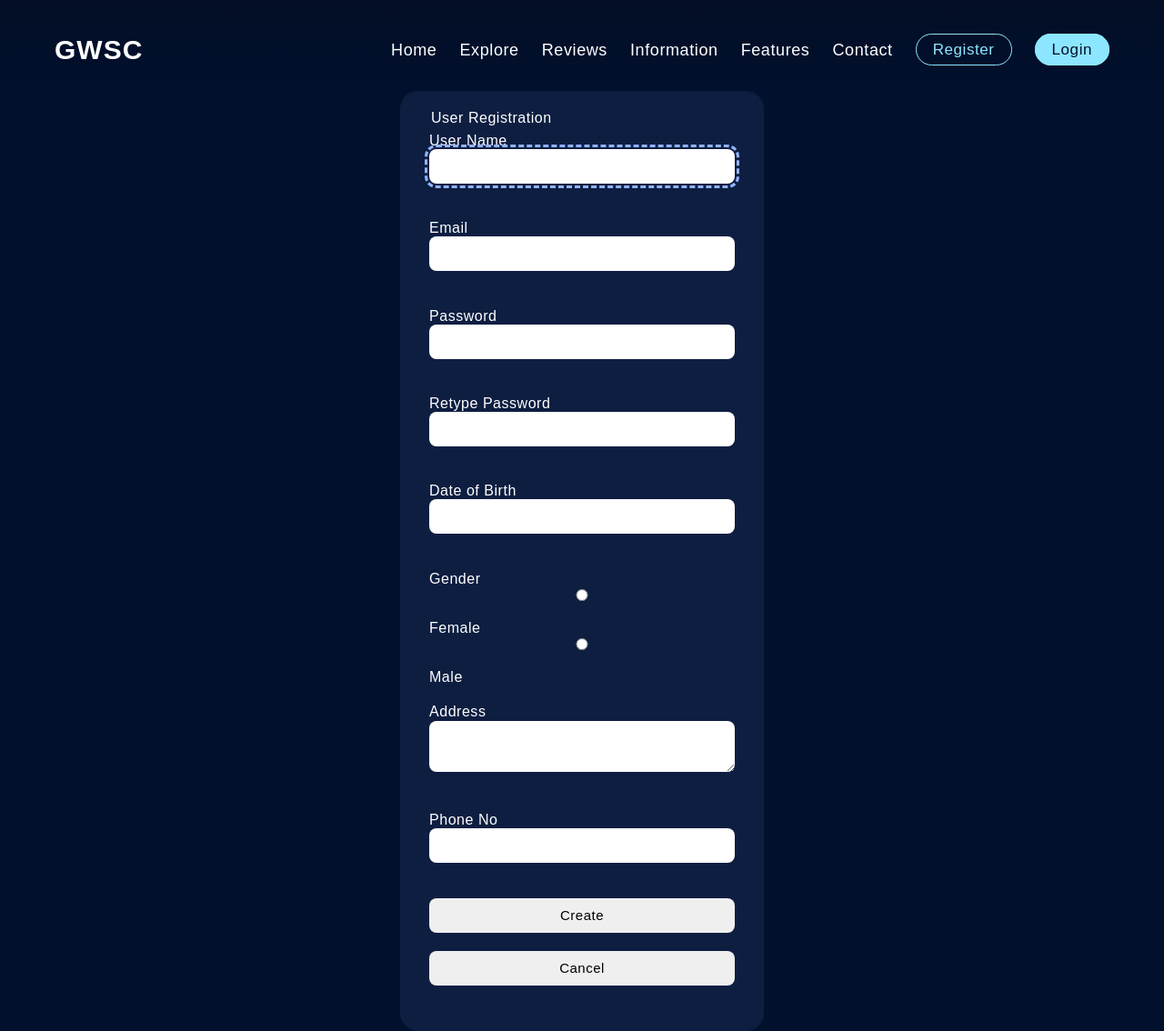
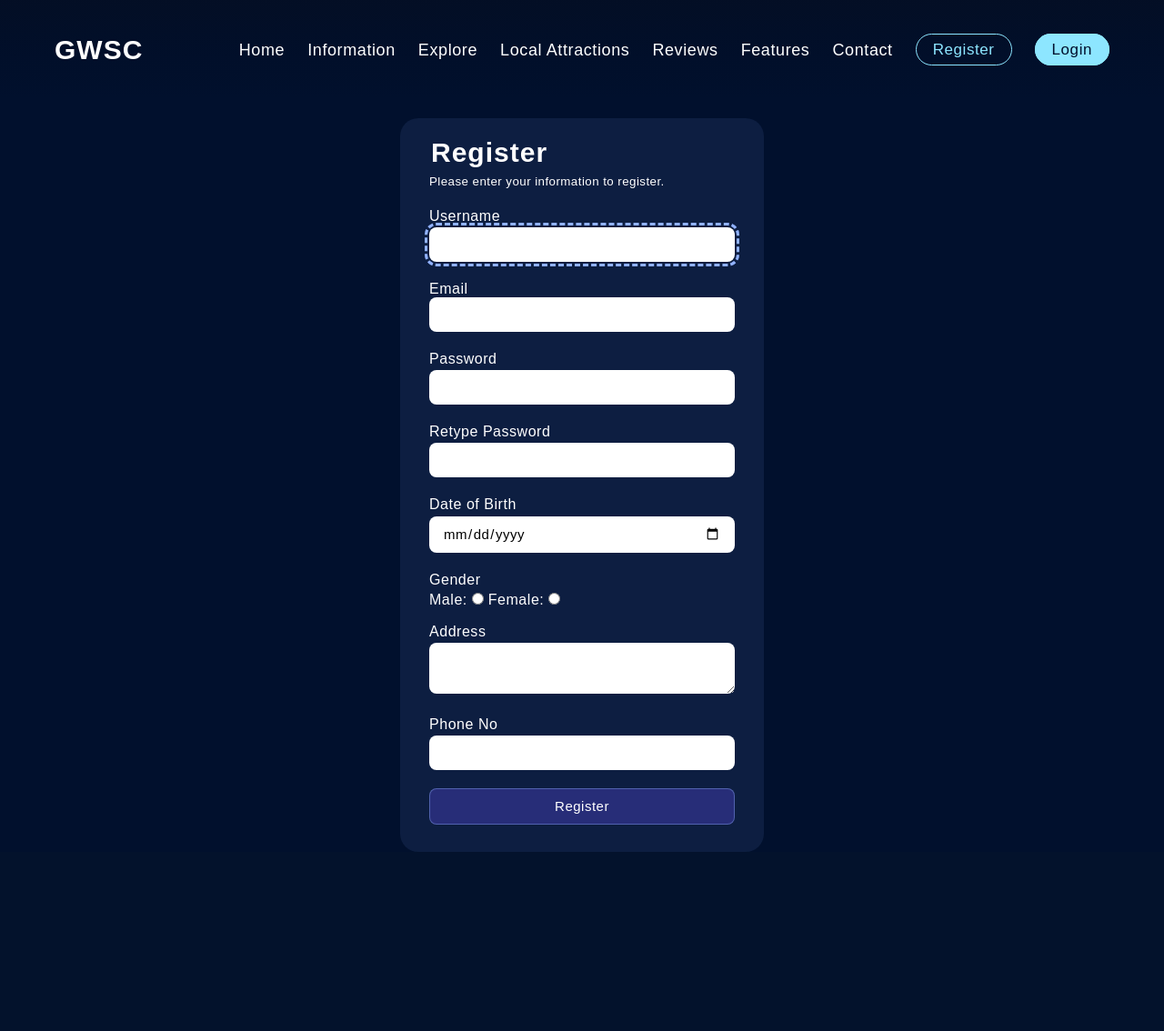
Before and after one commit to ZeyarPaing/wild-camping-website, a PHP site: page /register.php in a window 1280 px wide. Shown: the whole page at 91% size. After the commit the page ends 937 px from the top, so only its background shows below. Run offline with PHP 8.4, Linux system fonts and the light colour scheme; a stand-in replaces the project's code that opens the database connection; some web fonts are replaced.

Commit message:
feat: register code

```diff
--- a/explore.php
+++ b/explore.php
@@ -69,7 +69,7 @@ metaHead("Explore", "Explore campsites");
     </div>
 
 
-    <section class="campsites contain-y">
+    <section class="campsites">
       <div class="container">
 
         <h2>Campsites</h2>
--- a/register.php
+++ b/register.php
@@ -1,6 +1,7 @@
 <?php
-include_once 'mysqli_connection.php';
 include_once 'utils.php';
+include_once 'db_connection.php';
+
 $errormessage = "";
 $username = "";
 $email = "";
@@ -13,7 +14,7 @@ $phoneno = "";
 function valid_email($email)
 {
     global $connection;
-    $statement = mysqli_prepare($connection, "SELECT email FROM customer WHERE email = ? UNION SELECT email FROM admin WHERE email = ?");
+    $statement = mysqli_prepare($connection, "SELECT email FROM user WHERE email = ? UNION SELECT email FROM admin WHERE email = ?");
     mysqli_stmt_bind_param($statement, "ss", $email, $email);
     mysqli_stmt_execute($statement);
     mysqli_stmt_store_result($statement);
@@ -27,28 +28,23 @@ function valid_email($email)
 if (isset($_POST["create"])) {
     $username = $_POST["username"];
     $email = trim($_POST["email"]);
-    $dob = $_POST["birthday"];
+    $dob = $_POST["dateofbirth"];
     $gender = $_POST["gender"];
     $address = $_POST["address"];
     $phoneno = $_POST["phoneno"];
-    $pass = password_hash($_POST["pass"], PASSWORD_DEFAULT);
+    $pass = password_hash($_POST["password"], PASSWORD_DEFAULT);
+    $cpass = password_hash($_POST["cpassword"], PASSWORD_DEFAULT);
+    if ($_POST["password"] != $_POST["cpassword"]) {
+        echo '<script>alert("Password not match");window.navigation.back();</script>';
+    }
 
     if (valid_email($email)) {
-        $statement = mysqli_prepare($connection, "INSERT INTO customer(customername,email,password,dateofbirth,gender,address,phoneno) VALUES(?,?,?,?,?,?,?)");
+        $statement = mysqli_prepare($connection, "INSERT INTO user (username,email,password,dateofbirth,gender,address,phoneno) VALUES(?,?,?,?,?,?,?)");
         mysqli_stmt_bind_param($statement, "sssssss", $username, $email, $pass, $dob, $gender, $address, $phoneno);
         mysqli_stmt_execute($statement);
-        echo '<script>alert("Customer Registration Success");location.assign("index.php");</script>';
-
-        $errormessage = "";
-        $username = "";
-        $email = "";
-        $pass = "";
-        $dob = "";
-        $gender = "";
-        $address = "";
-        $phoneno = "";
+        echo '<script>alert("Registration Success. You can login now."); window.location.assign("login.php")</script>';
     } else {
-        echo '<script>alert("Email already exist");location.assign("index.php");</script>';
+        echo '<script>alert("Email already exist");</script>';
     }
 }
 ?>
@@ -70,20 +66,48 @@ metaHead("Register", "Register your account");
         <section class="auth contain-y contain">
             <form class="register" method="POST">
                 <fieldset>
-                    <legend>User Registration</legend>
+                    <legend>
+                        <h1>Register </h1>
+                    </legend>
+                    <small>Please enter your information to register.</small>
+                    <label>
+                        <p>Username</p>
+                        <input type="text" name="username" required maxlength="30" pattern="[a-zA-Z][a-zA-Z ]+" autofocus />
+                    </label>
+                    Email <input type="email" name="email" required maxlength="50" />
 
-                    User Name <input type="text" name="username" value="<?php echo $username; ?>" required maxlength="30" pattern="[a-zA-Z][a-zA-Z ]+" title="Customer name only in letter with space" autofocus /><br><br>
-                    Email <input type="email" name="email" value="<?php echo $email; ?>" required maxlength="50" title="Valid email to use in log in" /><br><br>
-                    Password <input type="password" name="pass" value="" required maxlength="20" pattern="\w+" title="Password" onchange="frm.cpassword.pattern = this.value;" /><br><br>
-                    Retype Password <input type="password" name="cpassword" value="" required maxlength="20" title="Retype password same as above password" /><br><br>
-                    Date of Birth <br><input type="text" name="birthday" id="birthday" value="" /><br><br>
-                    Gender <input type="radio" name="gender" <?php if (isset($sex) && $sex == "female") echo "checked"; ?> value="female"> Female
-                    <input type="radio" name="gender" <?php if (isset($sex) && $sex == "male") echo "checked"; ?> value="male"> Male <br><br>
-                    Address <textarea name="address" required maxlength="100"><?php echo $address; ?></textarea><br><br>
-                    Phone No <input type="text" name="phoneno" value="<?php echo $phoneno; ?>" required maxlength="30" pattern="[0-9][0-9\-, ]+" title="Phone no only allow number, hyphen and comma." /><br><br>
-                    <input type="submit" value="Create" name="create" style="margin-right: 7px;" />
-                    <input type="submit" value="Cancel" name="cancel" formnovalidate />
+                    <label>
+                        <p>Password</p>
+                        <input type="password" name="password" required maxlength="20" pattern="\w+" />
+                    </label>
+                    <label>
+                        <p>Retype Password</p>
+                        <input type="password" name="cpassword" required maxlength="20" />
+                    </label>
+                    <label>
+                        <p>Date of Birth</p>
+                        <input type="date" name="dateofbirth" required />
+                    </label>
+                    <label>
+                        <p>Gender</p>
+                        <label>
+                            Male: <input type="radio" name="gender" value="Male" required />
+                        </label>
+                        <label>
+                            Female: <input type="radio" name="gender" value="Female" required />
+                        </label>
+                    </label>
 
+                    <label>
+                        <p>Address</p>
+                        <textarea type="text" name="address" required maxlength="100" title="Address"></textarea>
+                    </label>
+                    <label>
+                        <p>Phone No</p>
+                        <input type="text" name="phoneno" required maxlength="30" pattern="[0-9][0-9\-, ]+" title="Phone no only allow number, hyphen and comma." />
+                    </label>
+
+                    <button class="btn btn-primary" type="submit" name="create">Register</button>
                 </fieldset>
             </form>
         </section>
--- a/styles.css
+++ b/styles.css
@@ -48,7 +48,7 @@ a {
 }
 
 .contain-y {
-  padding-top: 10rem;
+  padding-top: 13rem;
   padding-bottom: 10rem;
 }
 
@@ -599,6 +599,10 @@ section.landing picture img {
 .auth label p {
   margin-bottom: 0.3rem;
 }
+.auth label label input {
+  display: inline;
+  width: fit-content;
+}
 .auth input,
 .auth textarea {
   border-radius: 0.8rem;
@@ -656,3 +660,22 @@ section.landing picture img {
   color: var(--accent-color);
   text-decoration: underline;
 }
+
+/* Feature */
+
+.feature {
+  display: grid;
+  gap: 2rem;
+  padding: 4rem 0;
+}
+
+.feature .feature-info {
+  max-width: 60rem;
+}
+.feature img {
+  width: 100%;
+  max-height: 60rem;
+  height: 100%;
+  object-fit: cover;
+  border-radius: 2rem;
+}
--- a/utils.php
+++ b/utils.php
@@ -18,9 +18,10 @@ function run_js($js)
 
 $nav_items = [
     "index.php" => "Home",
+    "information.php" => "Information",
     "explore.php" => "Explore",
+    "local-attractions.php" => "Local Attractions",
     "reviews.php" => "Reviews",
-    "information.php" => "Information",
     "features.php" => "Features",
     "contact.php" => "Contact",
 ];
@@ -31,7 +32,7 @@ $nav_items_guest_actions = [
 ];
 
 $nav_items_auth_actions = [
-    "profile.php" => "Profile",
+    // "profile.php" => "Profile",
     "logout" => "Logout",
 ];
 
```
Also changed, not shown: features.php (+25 -1 lines), index.php (+23 -3 lines), local-attractions.php (+48 -0 lines).
